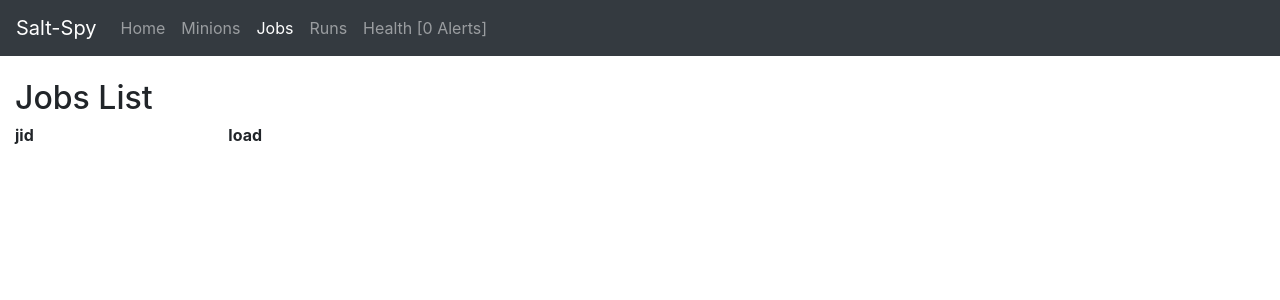
After one commit to duk3luk3/salt-spy, a Flask app: page /jobs in a window 1280 px wide. The commit adds this page. Shown: the top 300 px of the page. Run offline with Flask 2, Linux system fonts and the light colour scheme; data that the repository does not hold is empty; some libraries are stand-ins or nearby versions.

Commit message:
Rename states->runs, add jobs

```diff
--- a/salt_spy/model.py
+++ b/salt_spy/model.py
@@ -83,6 +83,9 @@ class Return(Base):
 
     def user(self):
         return self.job.load_obj().get('user')
+
+    def minion_id(self):
+        return self.full_ret_obj().get('id')
 
     def sls(self):
         if self.is_state():
--- a/salt_spy/templates/base.html
+++ b/salt_spy/templates/base.html
@@ -34,15 +34,18 @@
         <ul class="navbar-nav mr-auto">
           {{ r_nav('dashboard', 'Home') }}
           {{ r_nav('minions', 'Minions') }}
-          {{ r_nav('states', 'States') }}
+          {{ r_nav('jobs', 'Jobs') }}
+          {{ r_nav('runs', 'Runs') }}
           <li class="nav-item{% if nav == 'health' %} active{% endif %}">
             <a class="nav-link" href="{{ url_for('health')}}">Health {{ '[' + num_alerts + ' Alerts]' if num_alerts is defined else '[0 Alerts]' }}</a>
           </li>
         </ul>
+	<!--
         <form class="form-inline my-2 my-lg-0">
           <input class="form-control mr-sm-2" placeholder="Search" aria-label="Search" type="text">
           <button class="btn btn-outline-success my-2 my-sm-0" type="submit">Search</button>
         </form>
+	-->
       </div>
     </nav>
 
--- a/salt_spy/templates/hello.html
+++ b/salt_spy/templates/hello.html
@@ -16,7 +16,7 @@
           <div class="row border p-2 mb-1{% if not last_apply or last_apply.is_test() %} text-muted{% endif %}">
             <div class="col-md-2">{{minion.mid}}</div>
             {%if last_apply %}
-            <div class="col-md-1"><a href="{{ url_for('states')}}#state-{{last_apply.rid}}">Job {{last_apply.rid}}</a></div>
+            <div class="col-md-1"><a href="{{ url_for('runs')}}#state-{{last_apply.rid}}">Job {{last_apply.rid}}</a></div>
             <div class="col-md-3{{apply_color}}">{{age}} days</div>
             <div class="col-md-3">{{last_apply.job.jid }}</div>
             {% else %}
--- /dev/null
+++ b/salt_spy/templates/jobs.html
@@ -0,0 +1,50 @@
+{% extends "base.html" %}
+{% block title %}Jobs List{% endblock %}
+{% block content %}
+      <div>
+        <h2>Jobs List</h2>
+            <div class="row">
+              <div class="col-md-2"><strong>jid</strong></div>
+              <div class="col-md-10"><strong>load</strong></div>
+            </div>
+            {% for job in jobs %}
+            <div class="row">
+              <div class="col-md-2">{{job.jid}}</div>
+              <div class="col-md-10">
+                <div class="row">
+                  <div class="col-md-2">
+                  Full Ret
+                  </div>
+                  <div class="col-md-10">
+                  <ul>
+                  {% for k,value in job.load_obj().items() recursive %}
+                  <li>{{k}}
+                    {%if value is mapping %}
+                    <ul>{{ loop(value.items())}}</ul>
+                    {% elif value is iterable and not value is string %}
+                    : {{value|join(', ')}}
+                    {% else %}
+                    : {{value}}
+                    {%endif%}
+                  </li>
+                  {% endfor %}
+                  </ul>
+                  </div>
+                </div>
+                <div class="row">
+                  <div class="col-md-2">
+                  Runs
+                  </div>
+                  <div class="col-md-10">
+                  <ul>
+                  {% for ret in job.returns %}
+                  <li><a href="{{ url_for('runs')}}#state-{{ret.rid}}">Run {{ret.rid}}</a> ({{ret.minion_id()}})</li>
+                  {% endfor %}
+                  </ul>
+                  </div>
+                </div>
+              </div>
+            </div>
+            {% endfor %}
+      </div>
+{% endblock %}
--- a/salt_spy/templates/states.html
+++ b/salt_spy/templates/runs.html
@@ -1,5 +1,5 @@
 {% extends "base.html" %}
-{% block title %}States List{% endblock %}
+{% block title %}Runs List{% endblock %}
 {% macro state_meta(state) %}
 {% set success = state.is_success() %}
 {% set test = state.is_test() %}
@@ -20,7 +20,7 @@
 {% endmacro %}
 {% block content %}
       <div>
-        <h2>States List</h2>
+        <h2>Runs List</h2>
             <div class="row">
               <div class="col-md-1"><strong>id</strong></div>
               <div class="col-md-2"><strong>fun</strong></div>
--- a/salt_spy/views.py
+++ b/salt_spy/views.py
@@ -26,11 +26,17 @@ def minions():
     print(len(minions), file=sys.stderr)
     return render_template('minions.html', minions=minions_sorted, nav='minions')
 
-@app.route('/states')
-def states():
+@app.route('/runs')
+def runs():
     states = db.session.query(Return).order_by(Return.date.desc()).all()
 
-    return render_template('states.html', states=states, nav='states')
+    return render_template('runs.html', states=states, nav='runs')
+
+@app.route('/jobs')
+def jobs():
+    jobs = db.session.query(Job).order_by(Job.jid.desc()).all()
+
+    return render_template('jobs.html', jobs=jobs, nav='jobs')
 
 @app.route('/health')
 def health():
```
